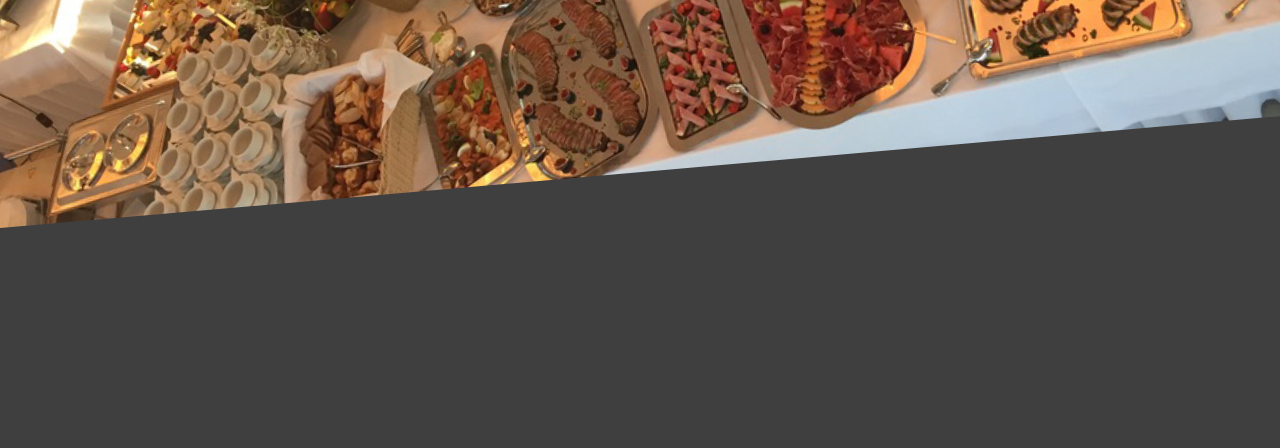
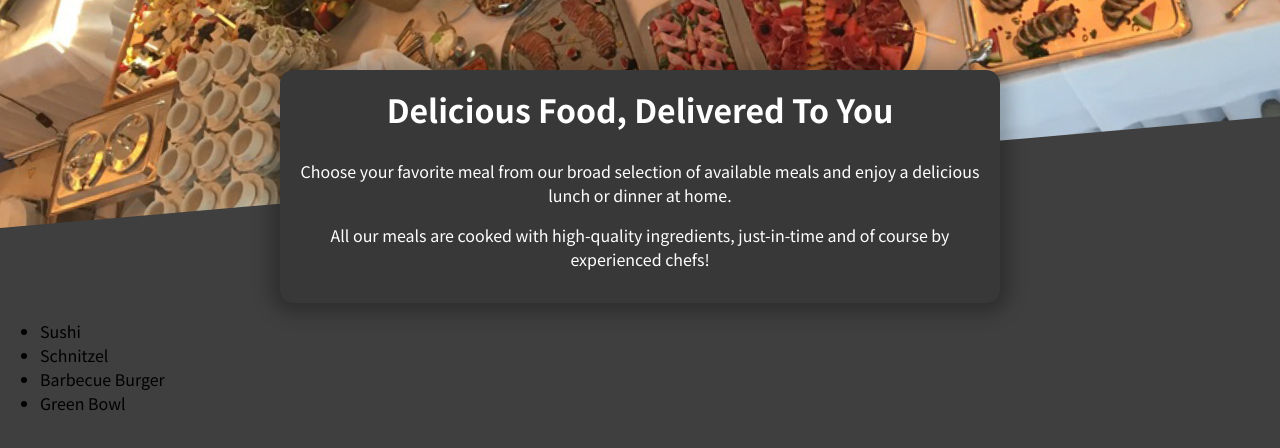
Before and after one commit to mohamuhsin/food-app, a React (Create React App) app: page / in a window 1280 px wide. Shown: the part 170-618 px from the top of the page. Built offline with nearby package versions, Linux system fonts and the light colour scheme.

Commit message:
exported all meals details to meals

```diff
--- a/src/App.js
+++ b/src/App.js
@@ -1,11 +1,13 @@
 import React, { Fragment } from "react";
 
 import Header from "./components/Layout/Header";
+import Meals from "./components/Meals/Meals";
 
 function App() {
   return (
     <Fragment>
       <Header />
+      <Meals />
     </Fragment>
   );
 }
--- a/src/components/Meals/AvailableMeals.js
+++ b/src/components/Meals/AvailableMeals.js
@@ -1,3 +1,5 @@
+import React from "react";
+
 import classes from "./AvailableMeals.module.css";
 
 const DUMMY_MEALS = [
@@ -28,12 +30,13 @@
 ];
 
 const AvailableMeals = () => {
-  const mealsList = DUMMY_MEALS.map((meal) => {
-    <li> {meal.name}</li>;
-  });
+  const mealsList = DUMMY_MEALS.map((meal) => <li> {meal.name}</li>);
+
   return (
-    <section>
+    <section className={classes.meals}>
       <ul>{mealsList}</ul>
     </section>
   );
 };
+
+export default AvailableMeals;
--- /dev/null
+++ b/src/components/Meals/Meals.js
@@ -0,0 +1,14 @@
+import React, { Fragment } from "react";
+import MealsSummary from "./MealsSummary";
+import AvailableMeals from "./AvailableMeals";
+
+const Meals = () => {
+  return (
+    <Fragment>
+      <MealsSummary />
+      <AvailableMeals />
+    </Fragment>
+  );
+};
+
+export default Meals;
```
